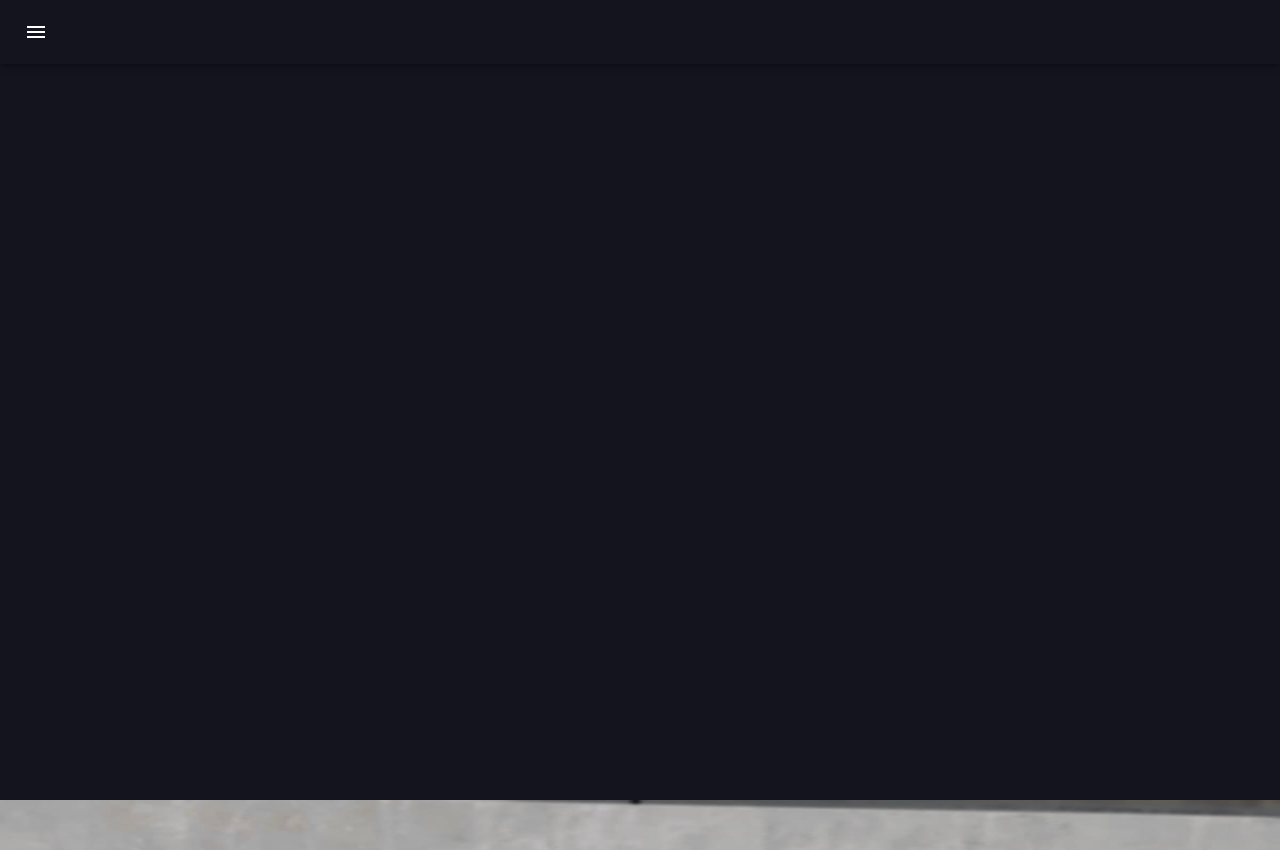
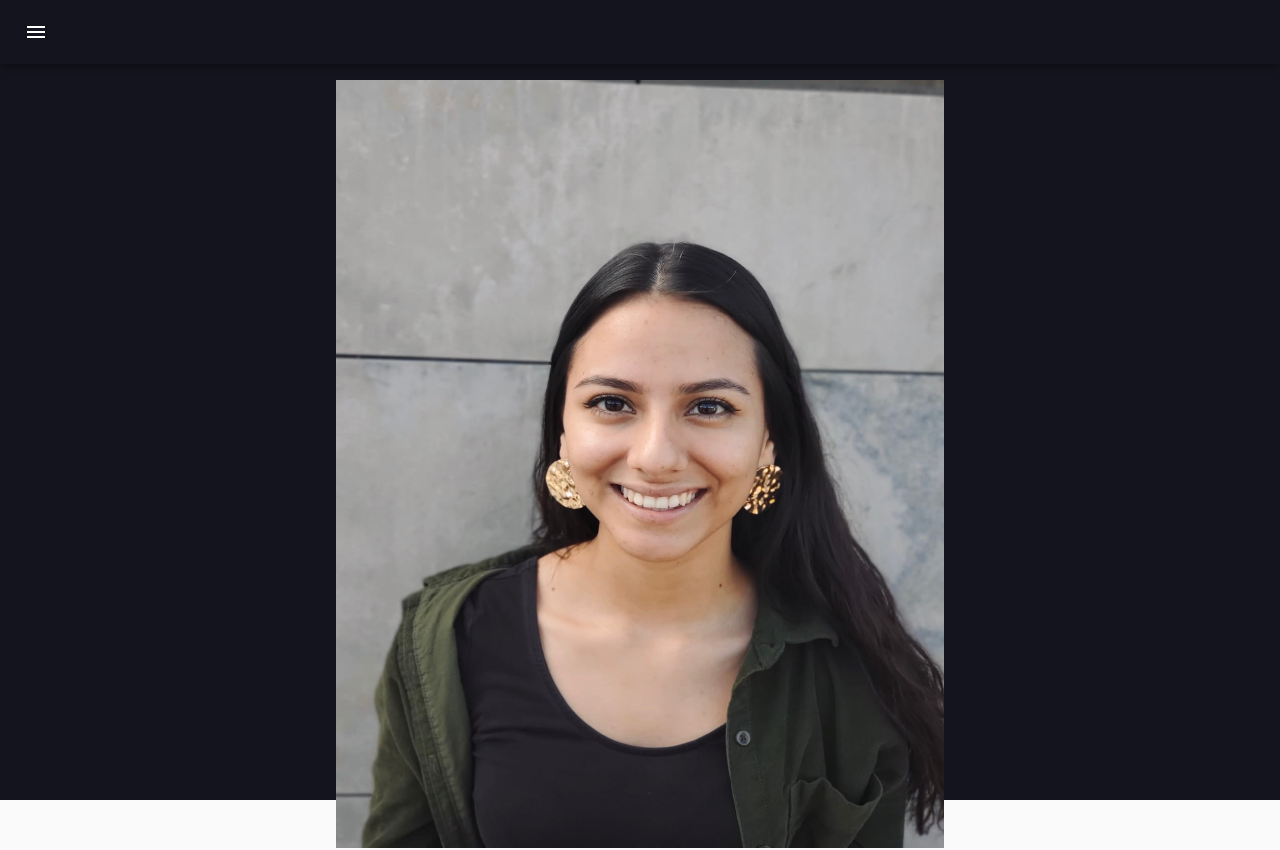
Before and after one commit to jalaynatipantiza/portfolio, a React (Create React App) app: page / in a window 1280 px wide. Shown: the top 850 px of the page. Built offline with nearby package versions, Linux system fonts and the light colour scheme.

Commit message:
found path for profile pic and centered it on page

```diff
--- a/src/components/profile/landingpage.js
+++ b/src/components/profile/landingpage.js
@@ -1,18 +1,20 @@
 import React from 'react';
 import CssBaseline from '@material-ui/core/CssBaseline';
-import Typography from '@material-ui/core/Typography';
-import Container from '@material-ui/core/Container';
 import useStyles from "./styles"
 import Navbar from '../nav/navbar';
+import img from '../../documents/jalayna.jpeg'
 
 export default function SimpleContainer() {
   const classes = useStyles();
   return (
-    <React.Fragment>
-      <CssBaseline />
-        <Navbar/>
-        <Typography component="div" className={classes.background}/>
-        <img style={{height:"100vh", width:"100vw"}} src={require('../../docs/jalayna.jpg')} alt="landscape"/>
-    </React.Fragment>
+  <React.Fragment>
+  <CssBaseline />
+    <div className={classes.background}>
+    <Navbar/>
+    <div className={classes.profileContainer}>
+    <img className={classes.profilePic} src={img} alt="landscape"/>
+    </div>
+    </div>
+  </React.Fragment>
   );
 }
--- a/src/components/profile/styles.js
+++ b/src/components/profile/styles.js
@@ -5,6 +5,15 @@ const useStyles = makeStyles((theme) => ({
   background: {
     backgroundColor: '#14141f',
     height: '100vh',
+  },
+  profilePic: {
+    width: "48rem",
+    height: "58rem",
+    padding: "5rem"
+  },
+  profileContainer:{
+    display: "flex",
+    justifyContent: "center",
   }
 }));
 
```
Also changed, not shown: src/documents/jalayna.jpeg (renamed from src/docs/jalayna.jpg).
